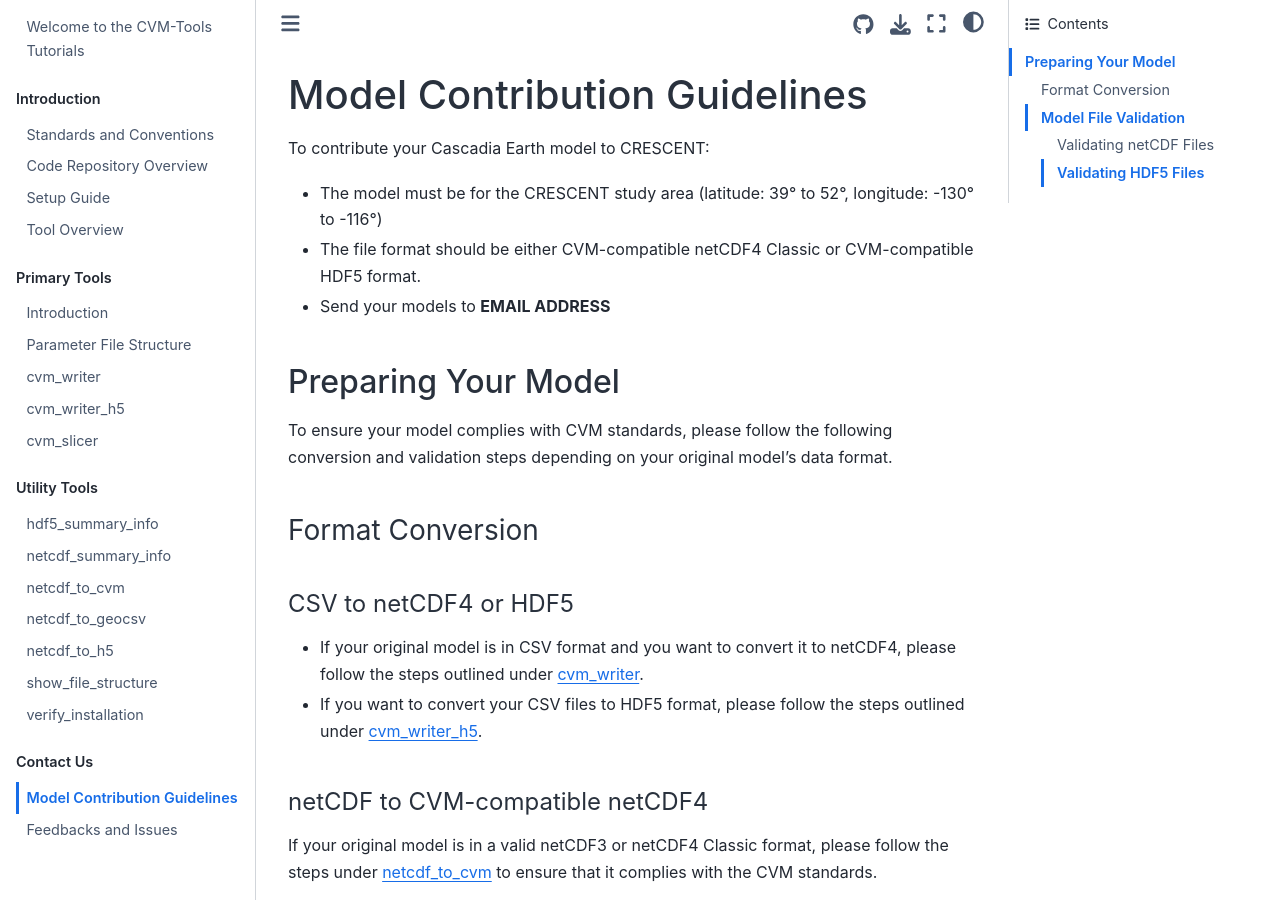
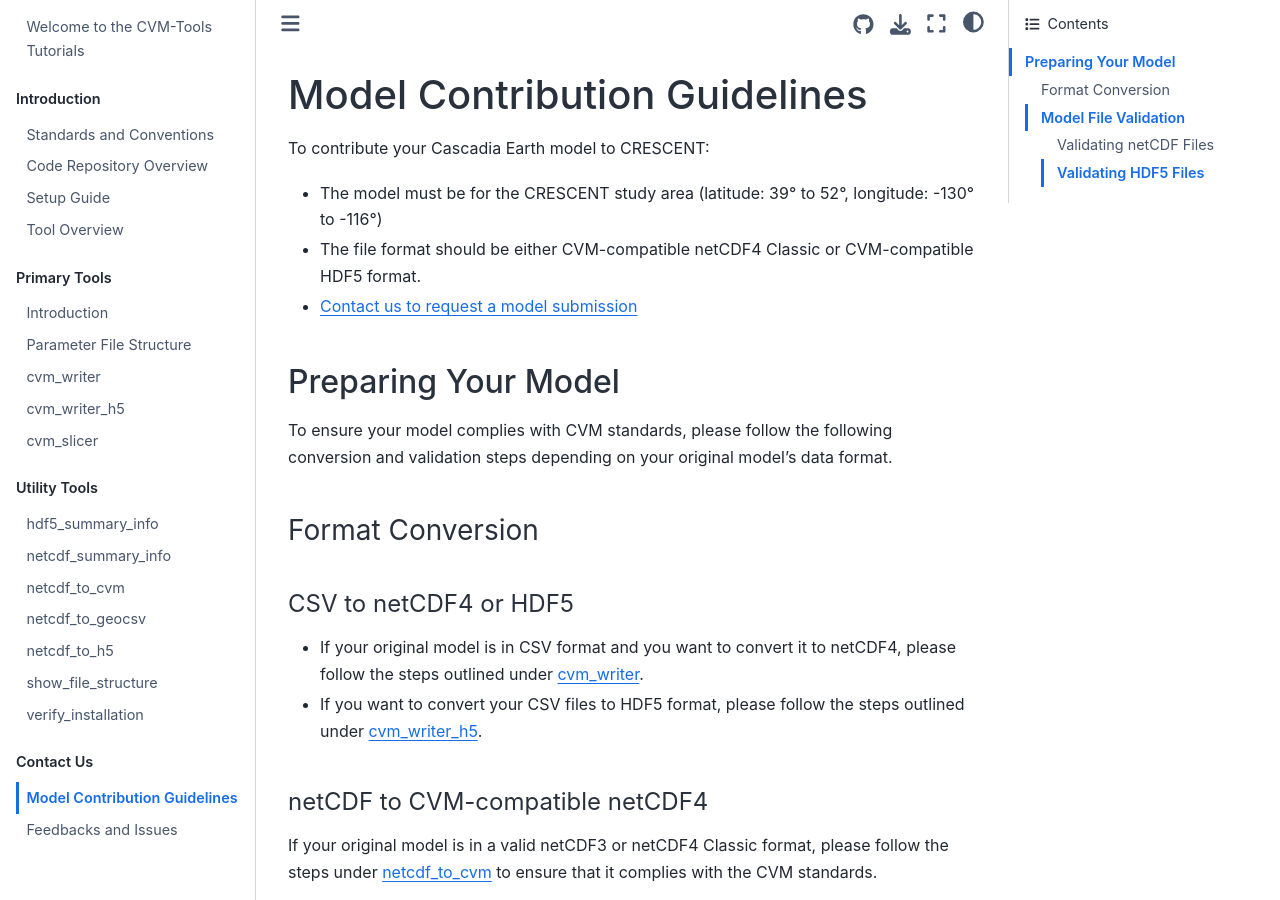
Before and after one commit to cascadiaquakes/cvm-tools-book, a Jupyter Book: the page built from contribution_guidelines.md, in a window 1280 px wide and 900 px high. Built offline with Jupyter Book 1.0.4 settings and Sphinx 7.4.7 and the Sphinx Book theme 1.1.4, drawn with Linux system fonts in a browser that asks for light colours.

Commit message:
linked page to the email form

```diff
--- a/contribution_guidelines.md
+++ b/contribution_guidelines.md
@@ -4,7 +4,7 @@ To contribute your Cascadia Earth model to CRESCENT:
 
 - The model must be for the CRESCENT study area (latitude: 39° to 52°, longitude: -130° to -116°)
 - The file format should be either CVM-compatible netCDF4 Classic or CVM-compatible HDF5 format.
-- Send your models to **EMAIL ADDRESS**
+- <a href ="https://cvmweb-albfa-xk4p5bggbtl6-1199205512.us-east-2.elb.amazonaws.com/request" target="_blank">Contact us to request a model submission</a>
 
 ### Preparing Your Model
 
```
